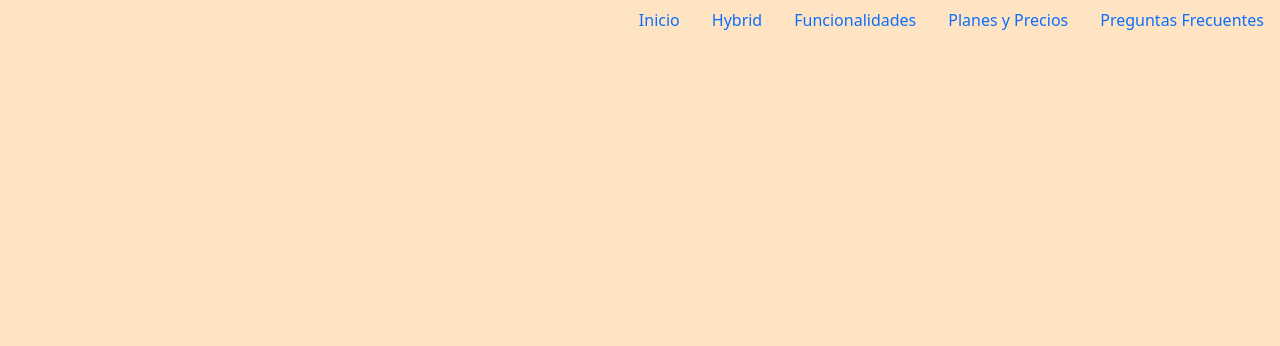
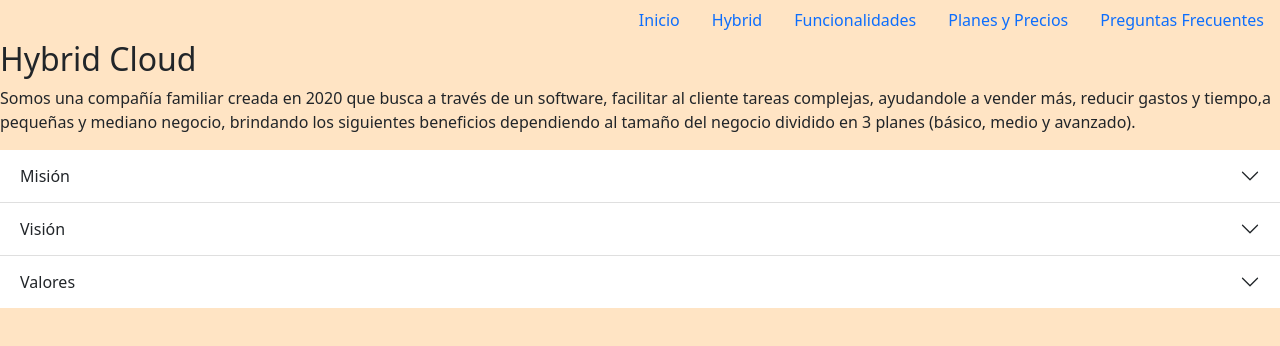
Before and after one commit to july8712/siYaGanamos, a plain HTML site: page index.html in a window 1280 px wide. Drawn offline with nearby package versions, Linux system fonts and the light colour scheme.

Commit message:
agregué preguntas desplegables y js de boostrap

```diff
--- a/index.html
+++ b/index.html
@@ -32,5 +32,67 @@
             </ul>
         </nav>
     </header>
+
+    <main>
+        <section>
+            <div class="d-flex flex-column bd-highlight mb-3">
+                <h2>Hybrid Cloud</h2>
+                <p>Somos una compañía familiar creada en 2020 que busca a través de un software, facilitar al cliente tareas
+                    complejas, ayudandole a vender más, reducir gastos y tiempo,a pequeñas y mediano negocio, brindando los
+                    siguientes
+                    beneficios dependiendo al tamaño del negocio dividido en 3 planes (básico, medio y avanzado).
+                </p>
+
+
+                <div class="accordion accordion-flush" id="accordionFlushExample">
+                    <div class="accordion-item">
+                        <h2 class="accordion-header" id="flush-headingOne">
+                            <button class="accordion-button collapsed" type="button" data-bs-toggle="collapse"
+                                data-bs-target="#flush-collapseOne" aria-expanded="false" aria-controls="flush-collapseOne">
+                                Misión
+                            </button>
+                        </h2>
+                        <div id="flush-collapseOne" class="accordion-collapse collapse" aria-labelledby="flush-headingOne"
+                            data-bs-parent="#accordionFlushExample">
+                            <div class="accordion-body">Establecer un vínculo comercial y de inteligencia de negocio con los
+                                emprendedores y grandes empresas con respecto a sus
+                                operaciones comerciales.</div>
+                        </div>
+                    </div>
+                    <div class="accordion-item">
+                        <h2 class="accordion-header" id="flush-headingTwo">
+                            <button class="accordion-button collapsed" type="button" data-bs-toggle="collapse"
+                                data-bs-target="#flush-collapseTwo" aria-expanded="false" aria-controls="flush-collapseTwo">
+                                Visión
+                            </button>
+                        </h2>
+                        <div id="flush-collapseTwo" class="accordion-collapse collapse" aria-labelledby="flush-headingTwo"
+                            data-bs-parent="#accordionFlushExample">
+                            <div class="accordion-body">Ser el principal proveedor de software en el ámbito de las pequeñas y
+                                grandes empresas incluyendo a emprendedores.
+                            </div>
+                        </div>
+                    </div>
+                    <div class="accordion-item">
+                        <h2 class="accordion-header" id="flush-headingThree">
+                            <button class="accordion-button collapsed" type="button" data-bs-toggle="collapse"
+                                data-bs-target="#flush-collapseThree" aria-expanded="false" aria-controls="flush-collapseThree">
+                                Valores
+                            </button>
+                        </h2>
+                        <div id="flush-collapseThree" class="accordion-collapse collapse" aria-labelledby="flush-headingThree"
+                            data-bs-parent="#accordionFlushExample">
+                            <div class="accordion-body">Creatividad, eficiencia e innovación.
+                            </div>
+                        </div>
+                    </div>
+                </div>
+            </div>
+        </section>
+    </main>
+
+    <script src="https://cdn.jsdelivr.net/npm/bootstrap@5.1.3/dist/js/bootstrap.bundle.min.js"
+        integrity="sha384-ka7Sk0Gln4gmtz2MlQnikT1wXgYsOg+OMhuP+IlRH9sENBO0LRn5q+8nbTov4+1p" crossorigin="anonymous">
+    </script>
 </body>
 </html>
```
